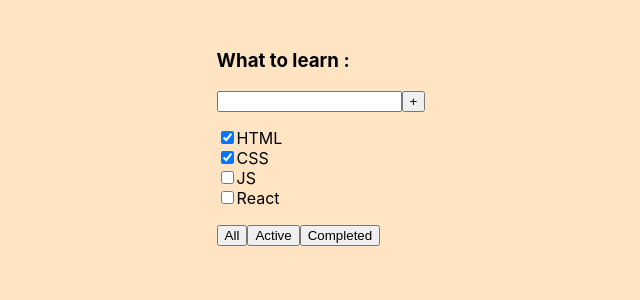
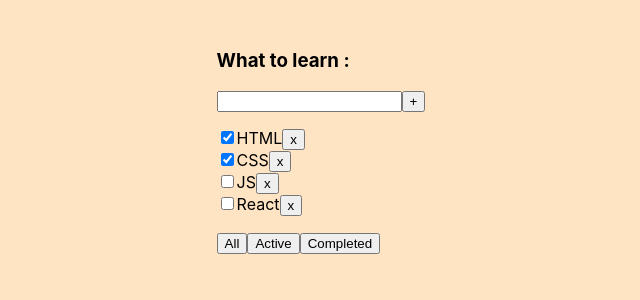
Before and after one commit to Denowich/My-todolist-TEST, a React (Create React App) app: page / in a window 1280 px wide. Shown: the top 300 px of the page, without its empty margins (294-934 px from the left). Built offline with nearby package versions, Linux system fonts and the light colour scheme.

Commit message:
add removeTask function

```diff
--- a/src/App.tsx
+++ b/src/App.tsx
@@ -1,22 +1,29 @@
-import React from "react";
+import React, { useState } from "react";
 import './App.css';
-import { Todolist } from "./Todolist";
+import { TasksType, Todolist } from "./Todolist";
 
 
 function App() {
 
-  let tasks = [
+  let [tasks, setTasks] = useState<Array<TasksType>> ([
     { id: 1, title: 'HTML', isDone: true },
     { id: 2, title: 'CSS', isDone: true },
     { id: 3, title: 'JS', isDone: false },
     { id: 4, title: 'React', isDone: false },
-  ]
+  ]);
 
+
+  function removeTask (taskId: number){
+    let resultTask = tasks.filter( t=> t.id !== taskId)
+    setTasks(resultTask);
+  }
 
   return (
     <div className="app">
       <Todolist title='What to learn :'
-        tasks={tasks} />
+        tasks={tasks}
+        removeTask={removeTask}
+      />
     </div>
   )
 }
--- a/src/Todolist.tsx
+++ b/src/Todolist.tsx
@@ -10,6 +10,7 @@
 type PropsType = {
   title: string
   tasks: Array<TasksType>
+  removeTask: (taskId: number)=>void
 }
 
 export function Todolist(props: PropsType) {
@@ -26,6 +27,7 @@
             <li>
               <input type="checkbox" checked={t.isDone} />
               <span>{t.title}</span>
+              <button onClick={()=> {props.removeTask(t.id)}}>x</button>
             </li>
           )
         }
```
